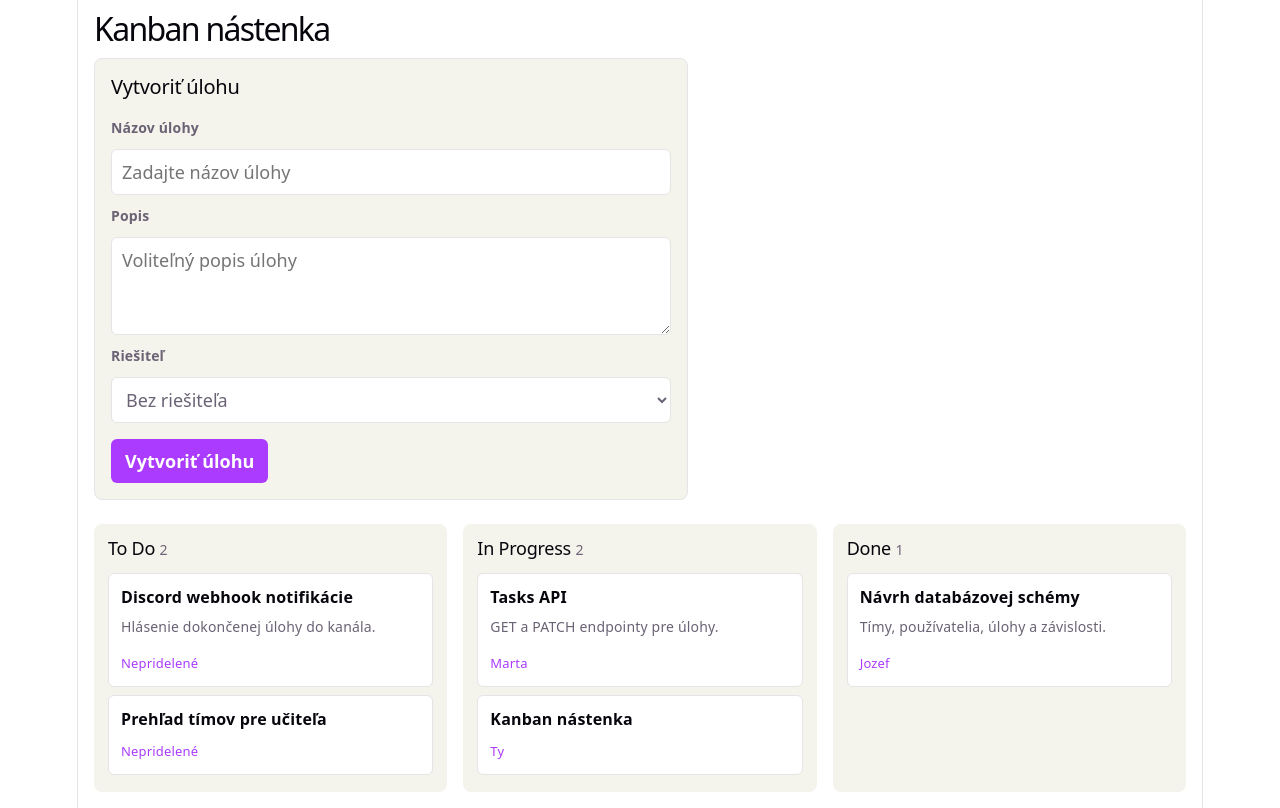
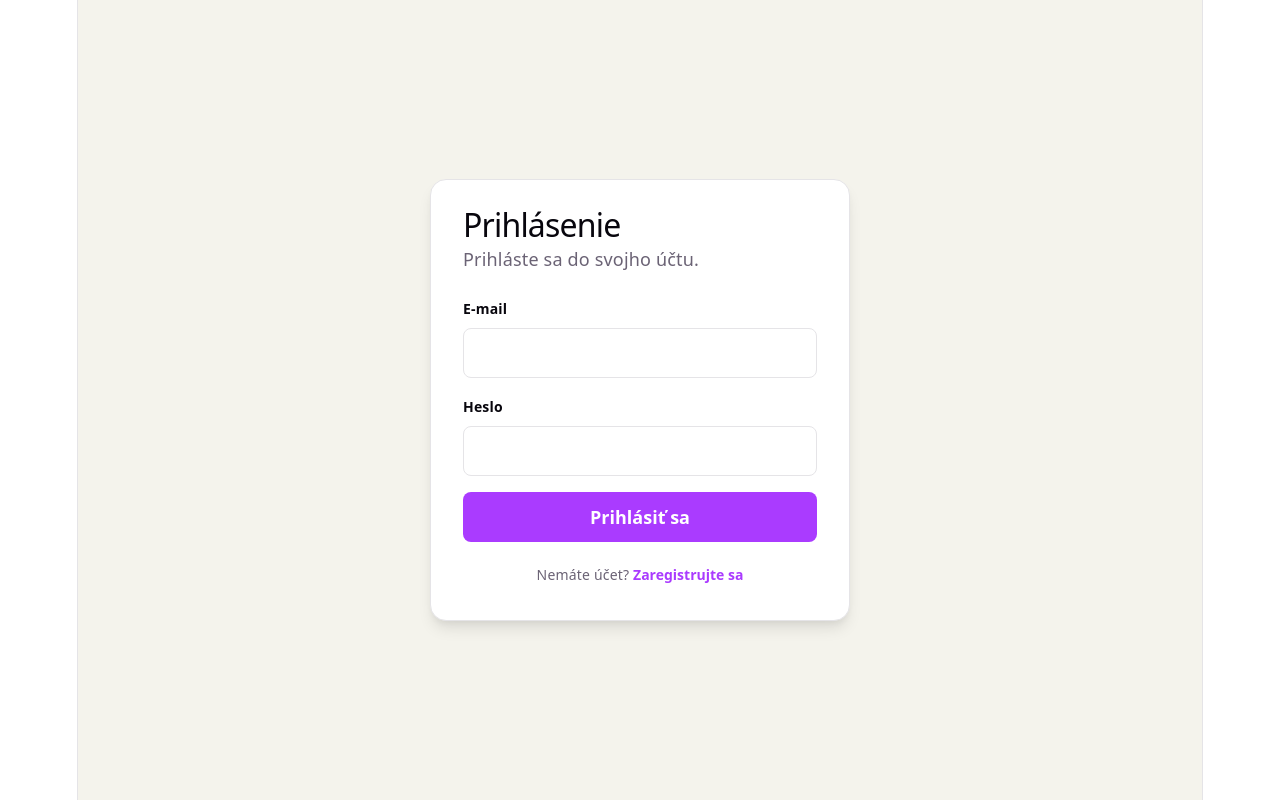
Before and after one commit to kexo1/voltask, a React (Vite) app in the folder frontend/: page / in a window 1280 px wide. Built offline with nearby package versions, Linux system fonts and the light colour scheme.

Commit message:
Feat: Implementoval som formulár na vytváranie úloh s validáciou a integráciou do Kanbanovej tabulky

```diff
--- a/frontend/src/App.tsx
+++ b/frontend/src/App.tsx
@@ -1,7 +1,15 @@
-// Importuj Kanban stránku, ktorú aplikácia zobrazí.
-import BoardPage from './pages/BoardPage'
+import { useState } from 'react'
+import LoginPage from './pages/LoginPage'
+import RegisterPage from './pages/RegisterPage'
+import type { AuthResponse } from './pages/authApi'
 
-// Vráť hlavnú stránku aplikácie.
 export default function App() {
-  return <BoardPage />
+  const [page, setPage] = useState<'login' | 'register'>('login')
+  const [authenticatedUser, setAuthenticatedUser] = useState<AuthResponse['user'] | null>(null)
+
+  if (authenticatedUser) return <main className="auth-page"><section className="auth-card" aria-labelledby="success-title"><h1 id="success-title">Vitajte, {authenticatedUser.displayName}!</h1><p className="auth-form__success" role="status">{authenticatedUser.email} — autentifikácia prebehla úspešne.</p></section></main>
+
+  return page === 'login'
+    ? <LoginPage onRegister={() => setPage('register')} onSuccess={(response) => setAuthenticatedUser(response.user)} />
+    : <RegisterPage onLogin={() => setPage('login')} onSuccess={(response) => setAuthenticatedUser(response.user)} />
 }
--- a/frontend/src/pages/LoginPage.tsx
+++ b/frontend/src/pages/LoginPage.tsx
@@ -0,0 +1,34 @@
+import { useState, type FormEvent } from 'react'
+import { submitAuthRequest, type AuthResponse } from './authApi'
+import './auth.css'
+
+type LoginPageProps = { onRegister: () => void; onSuccess: (response: AuthResponse) => void }
+
+export default function LoginPage({ onRegister, onSuccess }: LoginPageProps) {
+  const [email, setEmail] = useState('')
+  const [password, setPassword] = useState('')
+  const [error, setError] = useState('')
+  const [isSubmitting, setIsSubmitting] = useState(false)
+
+  async function handleSubmit(event: FormEvent<HTMLFormElement>) {
+    event.preventDefault(); setError(''); setIsSubmitting(true)
+    try {
+      const response = await submitAuthRequest('/api/auth/login', { email, password })
+      localStorage.setItem('accessToken', response.accessToken)
+      onSuccess(response)
+    } catch (requestError) {
+      setError(requestError instanceof Error ? requestError.message : 'Prihlásenie sa nepodarilo.')
+    } finally { setIsSubmitting(false) }
+  }
+
+  return <main className="auth-page"><section className="auth-card" aria-labelledby="login-title">
+    <h1 id="login-title">Prihlásenie</h1><p className="auth-card__intro">Prihláste sa do svojho účtu.</p>
+    <form className="auth-form" onSubmit={handleSubmit}>
+      <label className="auth-form__field">E-mail<input type="email" value={email} onChange={(event) => setEmail(event.target.value)} autoComplete="email" required /></label>
+      <label className="auth-form__field">Heslo<input type="password" value={password} onChange={(event) => setPassword(event.target.value)} autoComplete="current-password" required /></label>
+      {error && <p className="auth-form__error" role="alert">{error}</p>}
+      <button className="auth-form__submit" type="submit" disabled={isSubmitting}>{isSubmitting ? 'Prihlasovanie…' : 'Prihlásiť sa'}</button>
+    </form>
+    <p className="auth-card__switch">Nemáte účet? <button type="button" onClick={onRegister}>Zaregistrujte sa</button></p>
+  </section></main>
+}
--- a/frontend/src/pages/RegisterPage.tsx
+++ b/frontend/src/pages/RegisterPage.tsx
@@ -0,0 +1,36 @@
+import { useState, type FormEvent } from 'react'
+import { submitAuthRequest, type AuthResponse } from './authApi'
+import './auth.css'
+
+type RegisterPageProps = { onLogin: () => void; onSuccess: (response: AuthResponse) => void }
+
+export default function RegisterPage({ onLogin, onSuccess }: RegisterPageProps) {
+  const [email, setEmail] = useState('')
+  const [displayName, setDisplayName] = useState('')
+  const [password, setPassword] = useState('')
+  const [error, setError] = useState('')
+  const [isSubmitting, setIsSubmitting] = useState(false)
+
+  async function handleSubmit(event: FormEvent<HTMLFormElement>) {
+    event.preventDefault(); setError(''); setIsSubmitting(true)
+    try {
+      const response = await submitAuthRequest('/api/auth/register', { email, displayName, password })
+      localStorage.setItem('accessToken', response.accessToken)
+      onSuccess(response)
+    } catch (requestError) {
+      setError(requestError instanceof Error ? requestError.message : 'Registrácia sa nepodarila.')
+    } finally { setIsSubmitting(false) }
+  }
+
+  return <main className="auth-page"><section className="auth-card" aria-labelledby="register-title">
+    <h1 id="register-title">Registrácia</h1><p className="auth-card__intro">Vytvorte si nový účet.</p>
+    <form className="auth-form" onSubmit={handleSubmit}>
+      <label className="auth-form__field">Zobrazované meno<input type="text" value={displayName} onChange={(event) => setDisplayName(event.target.value)} autoComplete="name" maxLength={80} required /></label>
+      <label className="auth-form__field">E-mail<input type="email" value={email} onChange={(event) => setEmail(event.target.value)} autoComplete="email" required /></label>
+      <label className="auth-form__field">Heslo<input type="password" value={password} onChange={(event) => setPassword(event.target.value)} autoComplete="new-password" minLength={8} maxLength={72} required /></label>
+      {error && <p className="auth-form__error" role="alert">{error}</p>}
+      <button className="auth-form__submit" type="submit" disabled={isSubmitting}>{isSubmitting ? 'Registrácia…' : 'Zaregistrovať sa'}</button>
+    </form>
+    <p className="auth-card__switch">Už máte účet? <button type="button" onClick={onLogin}>Prihláste sa</button></p>
+  </section></main>
+}
--- /dev/null
+++ b/frontend/src/pages/auth.css
@@ -0,0 +1,16 @@
+.auth-page { min-height: 100svh; display: grid; place-items: center; padding: 24px; box-sizing: border-box; background: var(--code-bg); text-align: left; }
+.auth-card { width: min(100%, 420px); padding: 32px; box-sizing: border-box; background: var(--bg); border: 1px solid var(--border); border-radius: 16px; box-shadow: var(--shadow); }
+.auth-card h1 { margin: 0 0 8px; font-size: 32px; letter-spacing: -0.8px; }
+.auth-card__intro { margin-bottom: 24px; color: var(--text); }
+.auth-form { display: grid; gap: 16px; }
+.auth-form__field { display: grid; gap: 6px; color: var(--text-h); font-size: 14px; font-weight: 600; }
+.auth-form__field input { width: 100%; box-sizing: border-box; padding: 11px 12px; border: 1px solid var(--border); border-radius: 8px; color: var(--text-h); background: var(--bg); font: inherit; }
+.auth-form__field input:focus { outline: 2px solid var(--accent-border); outline-offset: 1px; }
+.auth-form__submit { border: 0; border-radius: 8px; padding: 12px 16px; color: #fff; background: var(--accent); font: inherit; font-weight: 700; cursor: pointer; }
+.auth-form__submit:disabled { cursor: wait; opacity: 0.65; }
+.auth-form__error, .auth-form__success { margin: 0; padding: 10px 12px; border-radius: 8px; font-size: 14px; }
+.auth-form__error { color: #9b1c1c; background: #fee2e2; }
+.auth-form__success { color: #166534; background: #dcfce7; }
+.auth-card__switch { margin-top: 20px; text-align: center; font-size: 14px; }
+.auth-card__switch button { border: 0; padding: 0; color: var(--accent); background: transparent; font: inherit; font-weight: 700; cursor: pointer; }
+@media (max-width: 480px) { .auth-page { padding: 16px; } .auth-card { padding: 24px; } }
--- /dev/null
+++ b/frontend/src/pages/authApi.ts
@@ -0,0 +1,19 @@
+export type AuthResponse = { user: { id: string; email: string; displayName: string; createdAt: string }; accessToken: string }
+
+export async function getAuthError(response: Response): Promise<string> {
+  try {
+    const body: unknown = await response.json()
+    if (typeof body === 'object' && body !== null && 'message' in body) {
+      const message = body.message
+      if (Array.isArray(message)) return message.join(', ')
+      if (typeof message === 'string') return message
+    }
+  } catch { /* Použi všeobecnú správu, ak API nevrátilo JSON. */ }
+  return 'Požiadavku sa nepodarilo dokončiť. Skúste to znova.'
+}
+
+export async function submitAuthRequest(endpoint: string, payload: Record<string, string>): Promise<AuthResponse> {
+  const response = await fetch(endpoint, { method: 'POST', headers: { 'Content-Type': 'application/json' }, body: JSON.stringify(payload) })
+  if (!response.ok) throw new Error(await getAuthError(response))
+  return (await response.json()) as AuthResponse
+}
```
